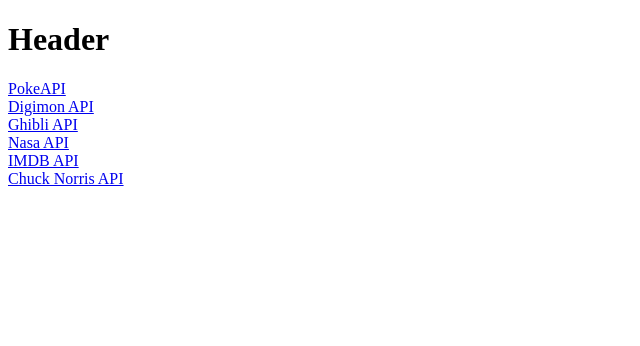
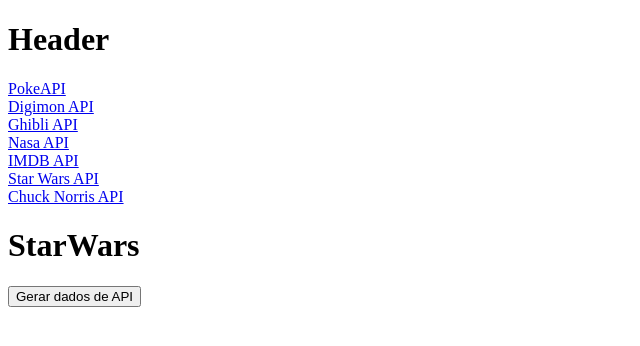
Before and after one commit to marcosnaofazisso/memories-of-requests, a React (Create React App) app in the folder requests/: page /starwars in a window 1280 px wide. Shown: the top 346 px of the page, without its empty margins (0-640 px from the left). Built offline with nearby package versions, Linux system fonts and the light colour scheme.

Commit message:
finishing star wars api

```diff
--- a/requests/src/AppRoutes.jsx
+++ b/requests/src/AppRoutes.jsx
@@ -7,6 +7,7 @@
 import Digimon from './components/Digimon';
 import ChuckNorris from './components/ChuckNorris';
 import Imdb from './components/Imdb';
+import StarWars from './components/StarWars';
 
 function AppRoutes() {
     return (
@@ -18,6 +19,7 @@
                 <Route path="/ghibli" element={<Ghibli />} />
                 <Route path="/nasa" element={<Nasa />} />
                 <Route path="/imdb" element={<Imdb />} />
+                <Route path="/starwars" element={<StarWars />} />
                 <Route path="/chucknorris" element={<ChuckNorris />} />
             </Routes>
         </>
--- a/requests/src/Header.jsx
+++ b/requests/src/Header.jsx
@@ -15,6 +15,8 @@
             <br />
             <NavLink to="imdb">IMDB API</NavLink>
             <br />
+            <NavLink to="starwars">Star Wars API</NavLink>
+            <br />
             <NavLink to="chucknorris">Chuck Norris API</NavLink>
             <br />
         </>
--- /dev/null
+++ b/requests/src/components/StarWars.jsx
@@ -0,0 +1,36 @@
+import React, { useState } from 'react'
+import axios from 'axios'
+
+function StarWars() {
+
+    const url = "https://swapi.dev/api/people/"
+
+    const [characters, setCharacters] = useState();
+
+    function getData() {
+        axios.get(url)
+            .then(response => {
+                console.log(response.data.results)
+                setCharacters(response.data.results)
+            })
+            .catch(error => console.log("Error" + error))
+
+    }
+    return (
+        <>
+            <h1>StarWars</h1>
+            {/* {<h1>JSON: </h1> && JSON.stringify(characters)} */}
+            {characters?.map(character => {
+                return (
+                    <div key={character.name}>
+                        <h2>{character.name}</h2>
+                        <p>{character.birth_year}</p>
+                    </div>
+                )
+            })}
+            <button onClick={() => getData()}>Gerar dados de API</button>
+        </>
+    )
+}
+
+export default StarWars
```
